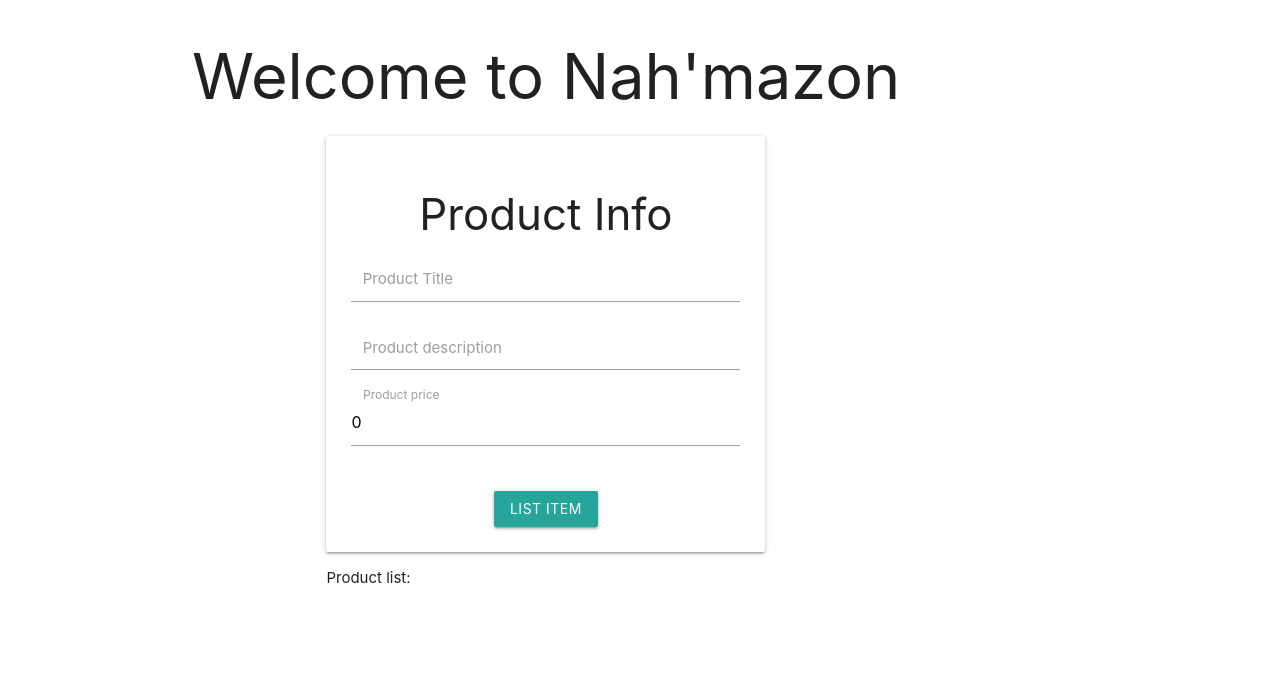
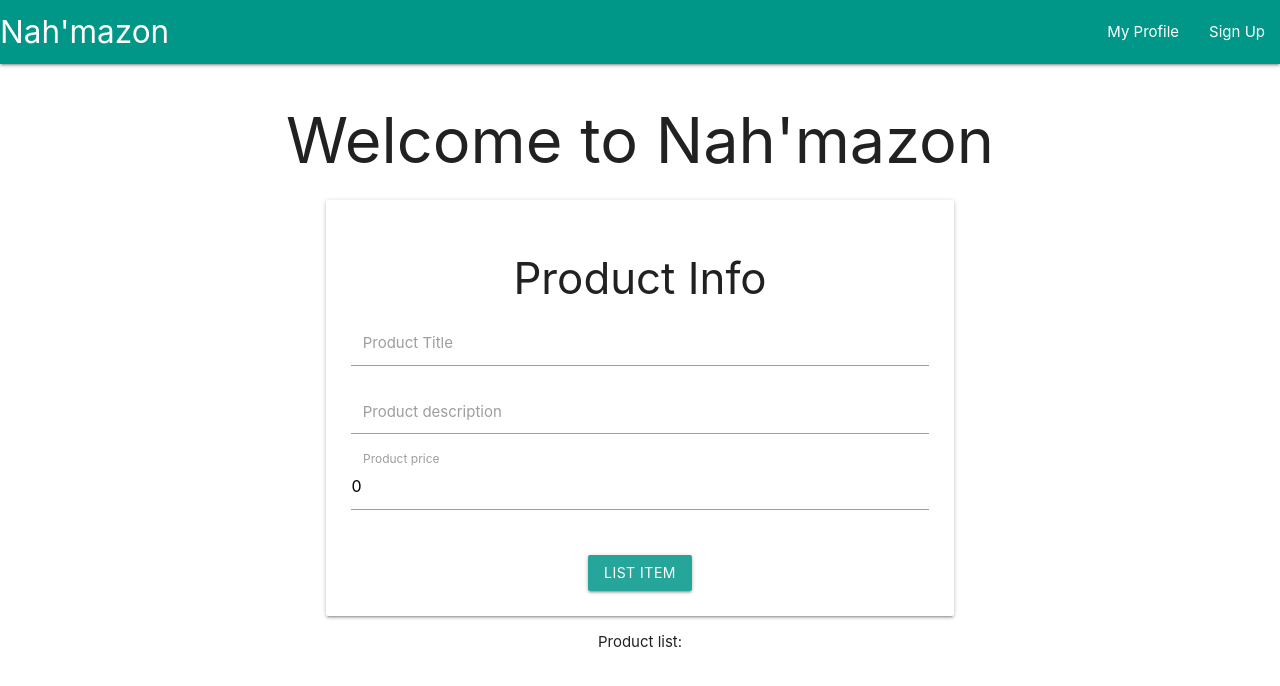
Before and after one commit to TimCPB/Nah-Mazon, a React (Create React App) app: page / in a window 1280 px wide. Shown: the top 686 px of the page. Built offline with nearby package versions, Linux system fonts and the light colour scheme.

Commit message:
Created Navbar component and added to App.js, edit style

```diff
--- a/src/App.js
+++ b/src/App.js
@@ -1,6 +1,7 @@
 import React from 'react';
 import Form from './Form';
 import Profile from './Profile';
+import Navbar from './Navbar';
 import {
   // BrowserRouter as Router,
   Switch,
@@ -10,7 +11,9 @@ import {
 
 function App() {
   return (
-    <div className="App container">
+    <div className="App">
+      <Navbar />
+      <div className="container center-align">
         <Switch>
           <Route path="/profile">
             <Profile />
@@ -21,6 +24,7 @@ function App() {
           </Route>
         </Switch>
       </div>
+    </div>
   );
 }
 
--- a/src/Form.js
+++ b/src/Form.js
@@ -42,8 +42,8 @@ class Form extends React.Component {
 
     render() {
         return (
-            <div className="container">
-                <div className="card container center-align" style={{ padding: "25px" }}>
+            <div className="container center-align">
+                <div className="card" style={{ padding: "25px" }}>
                     <form onSubmit={this.mySubmittedForm}>
                         <h3>Product Info</h3>
                         <div class="input-field col s6">
--- /dev/null
+++ b/src/Navbar.js
@@ -0,0 +1,19 @@
+import React from 'react';
+
+class Navbar extends React.Component {
+    render() {
+        return (
+            <nav className="teal">
+                <div className="nav-wrapper">
+                    <a className="brand-logo" href="#">Nah'mazon</a>
+                    <ul id="nav-mobile" className="right hide-on-med-and-down">
+                        <li><a href="#">My Profile</a></li>
+                        <li><a href="#">Sign Up</a></li>
+                    </ul>
+                </div>
+            </nav>
+        )
+    }
+}
+
+export default Navbar
```
Lines whose indentation alone changed are shown as unchanged.
